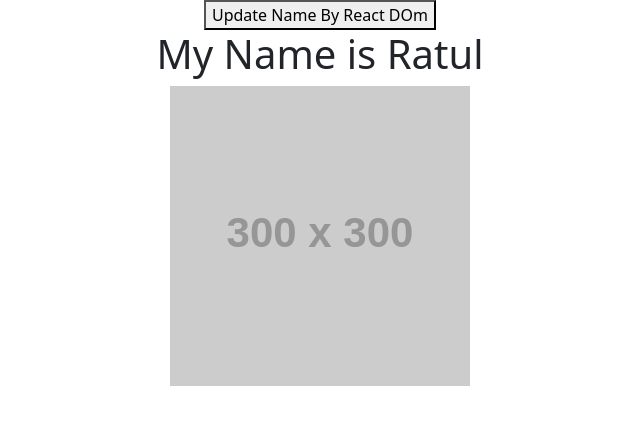
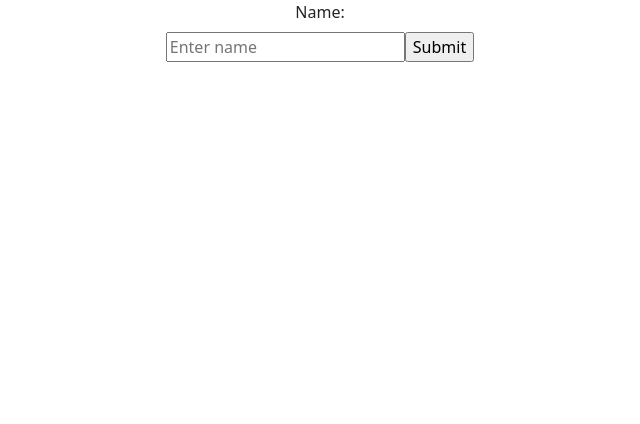
Before and after one commit to ratulshourov/reactwork, a React (Create React App) app: page / in a window 1280 px wide. Shown: the top 424 px of the page, without its empty margins (320-960 px from the left). Built offline with nearby package versions, Linux system fonts and the light colour scheme.

Commit message:
Form onchange handler

```diff
--- a/src/App.js
+++ b/src/App.js
@@ -11,6 +11,7 @@ import Conditional from './components/Conditional';
 import Variableelements from './components/Variableelements';
 import Refresh from './components/Refresh';
 import Reactdomwork from './components/Reactdomwork';
+import Formwork from './components/Formwork';
 
 function App() {
   return (
@@ -26,7 +27,8 @@ function App() {
       {/* <Conditional></Conditional> */}
       {/* <Variableelements></Variableelements> */}
       {/* <Refresh></Refresh> */}
-      <Reactdomwork></Reactdomwork>
+      {/* <Reactdomwork></Reactdomwork> */}
+      <Formwork></Formwork>
     </div>
   );
 
--- /dev/null
+++ b/src/components/Formwork.js
@@ -0,0 +1,27 @@
+import React, { Component } from 'react';
+
+class Formwork extends Component {
+  constructor() {
+    super();
+    this.state = {
+      name: ''
+    }
+  }
+  eventhandler = (event) => {
+
+    var formname = event.target.value;
+    this.setState({ name: formname });
+  }
+  render() {
+    return (
+      <div>
+        <form>
+        Name:<h1>{this.state.name}</h1>
+          <input onChange={this.eventhandler} type="text" placeholder="Enter name" />
+          <input type="submit" value="Submit" />
+        </form>
+      </div>
+    );
+  }
+}
+export default Formwork;
```
